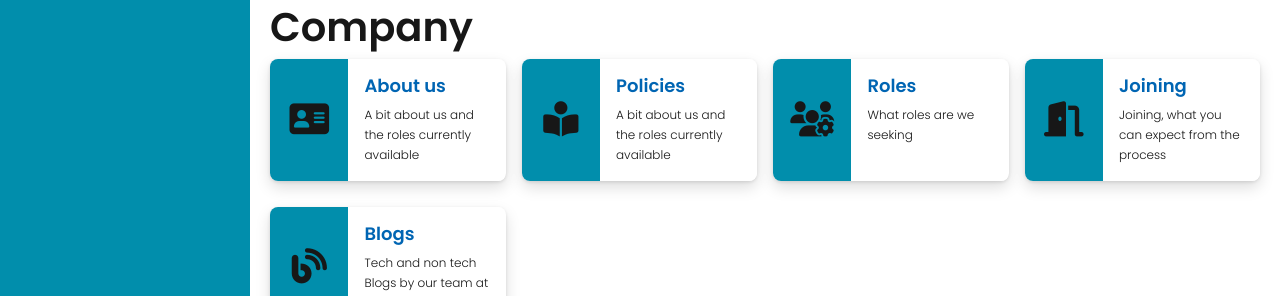
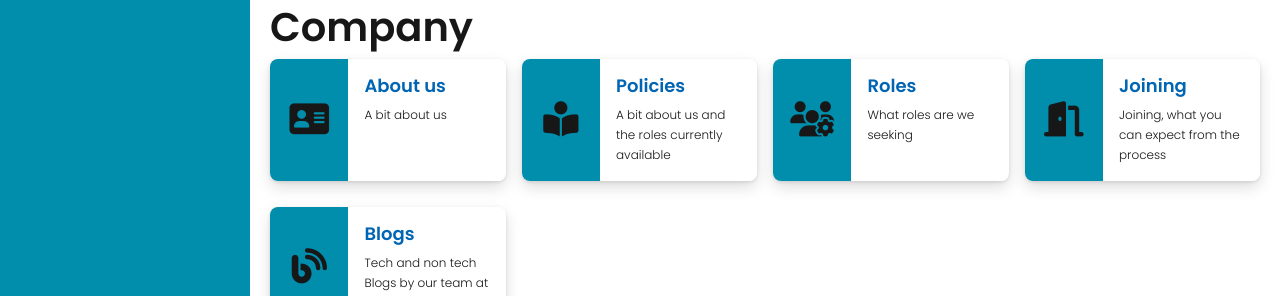
Before and after one commit to talent-consulting/talent-consulting.github.io, a Jekyll site: the page built from docs/index.md, in a window 1280 px wide. Shown: the part 522-818 px from the top of the page. Built offline with Jekyll 4.4.1, drawn with Linux system fonts in a browser that asks for light colours; nearby versions of some CDN libraries; our own code applies the rules of GitHub Pages for plain Markdown files.

Commit message:
updated page

```diff
--- a/docs/company-about/index.md
+++ b/docs/company-about/index.md
@@ -2,7 +2,7 @@
 category: Company
 pagetype: Index
 icon: fas fa-address-card fa-2x
-description: A bit about us and the roles currently available
+description: A bit about us
 order: 1
 ---
 
```
